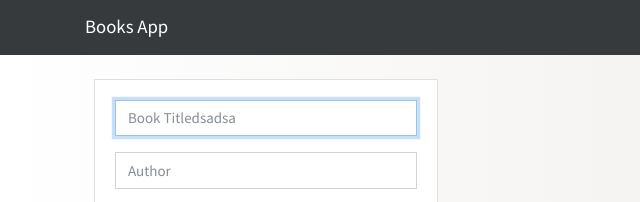
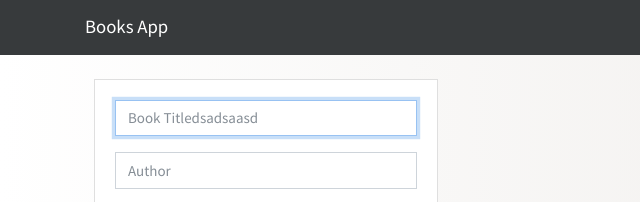
Before and after one commit to momokohime/proyecto-okami-github, a website built with webpack: page frontend/index.html in a window 1280 px wide. Shown: the top 202 px of the page, 0-640 px from the left. Built offline with nearby package versions, Linux system fonts and the light colour scheme; no server answers.

Commit message:
modified:   frontend/index.html

```diff
--- a/frontend/index.html
+++ b/frontend/index.html
@@ -24,7 +24,7 @@
 
         <form id="book-form" class="card card-body">
           <div class="form-group">
-            <input type="text" id="title" class="form-control" placeholder="Book Titledsadsa" autofocus>
+            <input type="text" id="title" class="form-control" placeholder="Book Titledsadsaasd" autofocus>
           </div>
           <div class="form-group">
             <input type="text" id="author" class="form-control" placeholder="Author">
```
